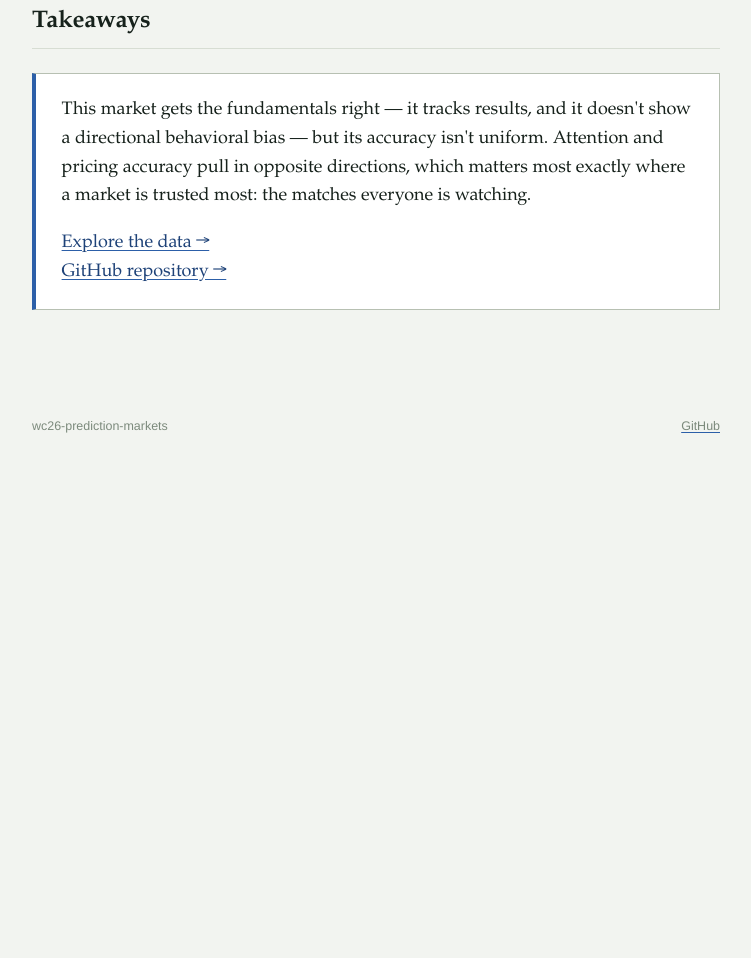
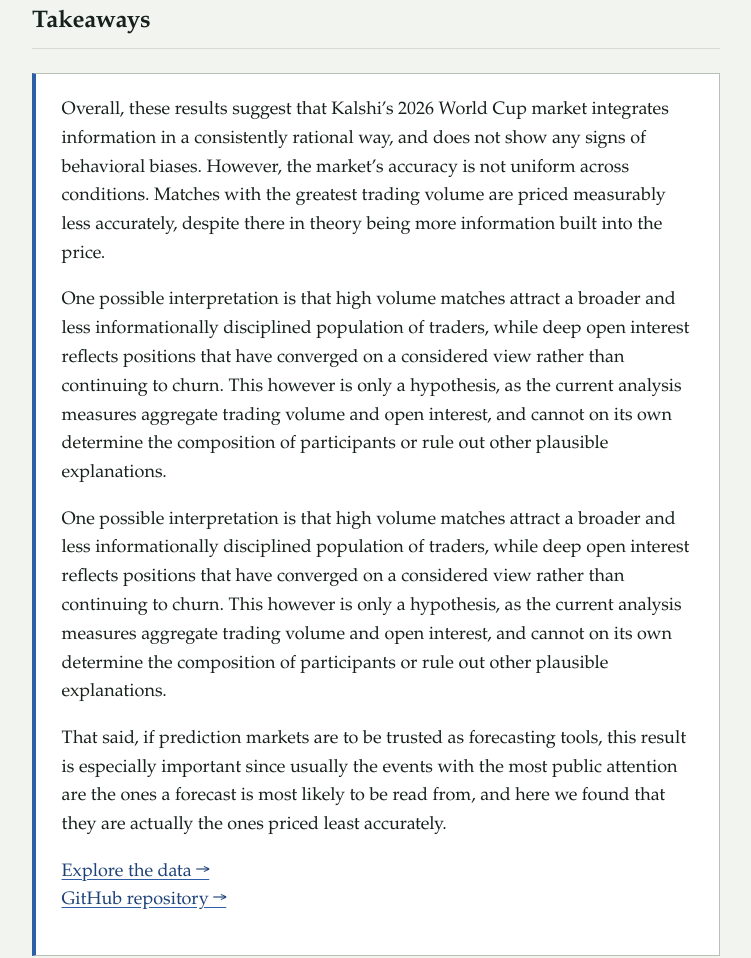
Before and after one commit to kate-marine/wc26-prediction-markets, an Astro site in the folder web/: page / in a window 1280 px wide. Shown: the part 6449-7407 px from the top of the page, without its empty margins (264-1015 px from the left). Before the commit the page ends 6934 px from the top, so only its background shows below. Built offline with nearby package versions, Linux system fonts and the light colour scheme; Astro itself is replaced by a stand-in of ours.

Commit message:
fix takeaways section

```diff
--- a/web/src/pages/index.astro
+++ b/web/src/pages/index.astro
@@ -142,8 +142,15 @@ const outline = [
     <h2>Takeaways</h2>
     <div class="closing-box">
       <p>
-        This market gets the fundamentals right &mdash; it tracks results, and it doesn't show a directional behavioral bias &mdash; but its accuracy isn't uniform. Attention and pricing accuracy pull in opposite directions, which matters most exactly where a market is trusted most: the matches everyone is watching.
+        Overall, these results suggest that Kalshi’s 2026 World Cup market integrates information in a consistently rational way, and does not show any signs of behavioral biases. However, the market’s accuracy is not uniform across conditions. Matches with the greatest trading volume are priced measurably less accurately, despite there in theory being more information built into the price.
       </p>
+      <p>
+      One possible interpretation is that high volume matches attract a broader and less informationally disciplined population of traders, while deep open interest reflects positions that have converged on a considered view rather than continuing to churn. This however is only a  hypothesis, as the current analysis measures aggregate trading volume and open interest, and cannot on its own determine the composition of participants or rule out other plausible explanations.
+      <p>
+      <p>
+      One possible interpretation is that high volume matches attract a broader and less informationally disciplined population of traders, while deep open interest reflects positions that have converged on a considered view rather than continuing to churn. This however is only a  hypothesis, as the current analysis measures aggregate trading volume and open interest, and cannot on its own determine the composition of participants or rule out other plausible explanations.
+      <p>
+      That said, if prediction markets are to be trusted as forecasting tools, this result is especially important since usually the events with the most public attention are the ones a forecast is most likely to be read from, and here we found that they are actually the ones priced least accurately.
       <p>
         <a href="/explore">Explore the data &rarr;</a><br />
         <a href="https://github.com/kate-marine/wc26-prediction-markets" target="_blank" rel="noreferrer">GitHub repository &rarr;</a>
```
